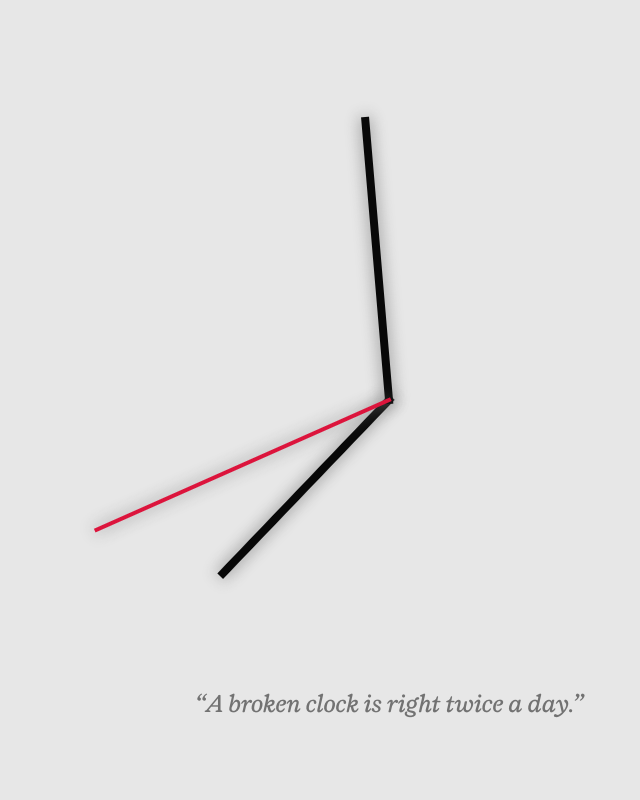
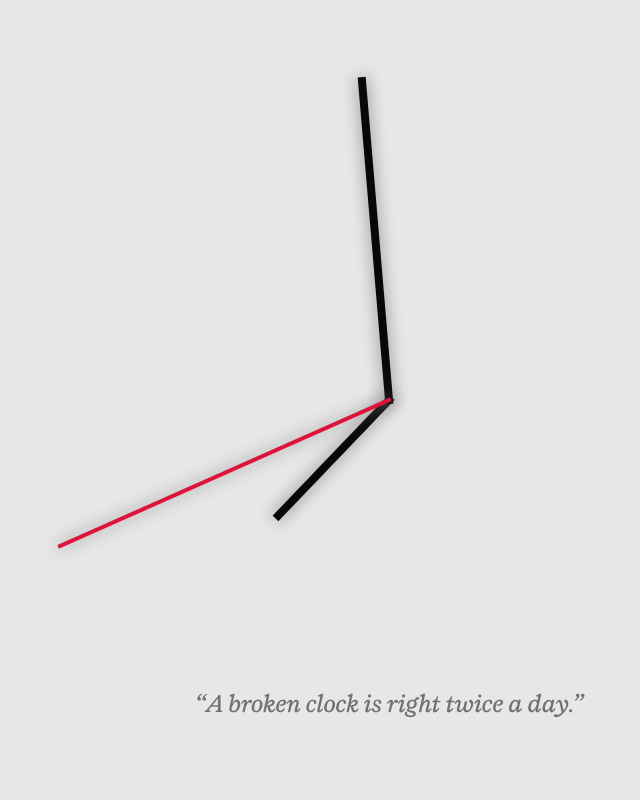
Before and after one commit to meitongxian/failure, a plain HTML site: page index.html in a window 1280 px wide. Shown: the whole page, without its empty margins (251-891 px from the left). Drawn offline with Linux system fonts and the light colour scheme; a web font is replaced by a local one.

Commit message:
refine hands

```diff
--- a/styles.css
+++ b/styles.css
@@ -25,9 +25,9 @@
     --clock-frame-diameter: 300px;
     --clock-frame-border: 20px;
     --hands-width: 1vh;
-    --hour-hand-height: 30vh;
-    --minute-hand-height: 35vh;
-    --second-hand-height: 40vh;
+    --hour-hand-height: 20vh;
+    --minute-hand-height: 40vh;
+    --second-hand-height: 45vh;
     --rotation: 0;
 }
 
```
